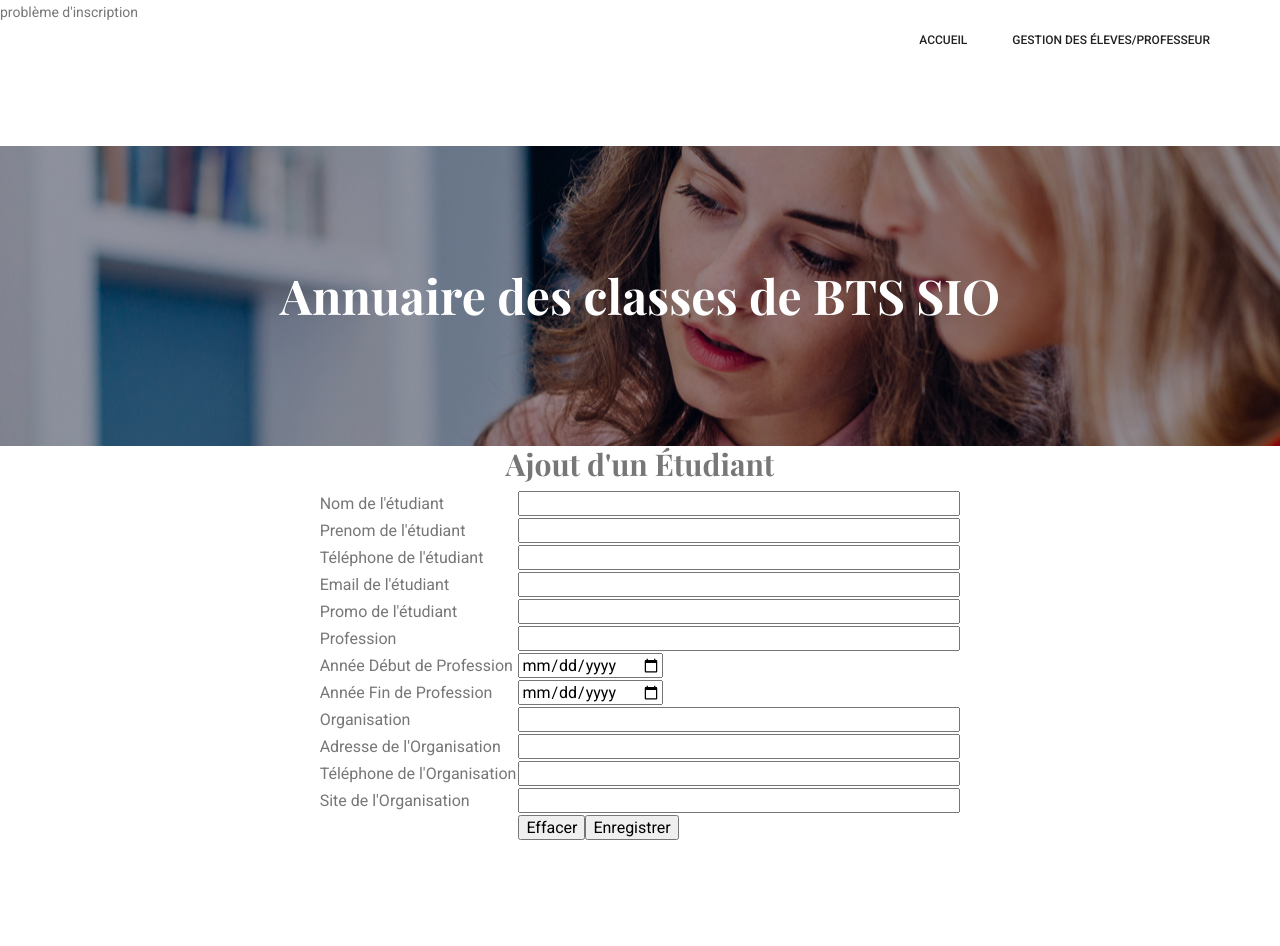
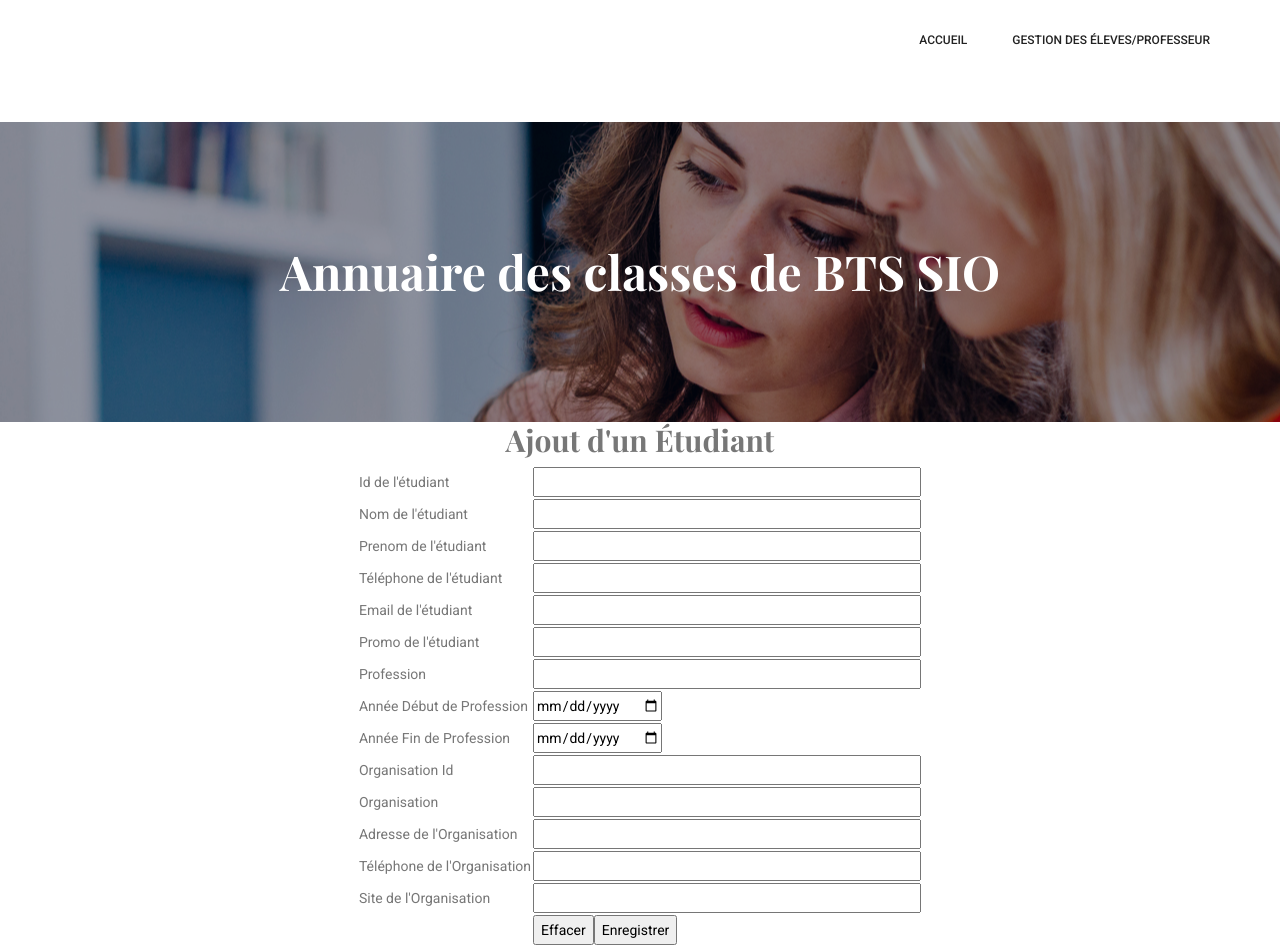
Before and after one commit to claude-boulay/Annuaire, a PHP site: page /controllerEtudiant/addOneEtudiant in a window 1280 px wide. Before the commit the page ends 840 px from the top, so only its background shows below. Run offline with PHP 8.4, Linux system fonts and the light colour scheme.

Commit message:
echo dans les requete sql retirer pour éviter les écrits inutiles

```diff
--- a/classe/etudiant.php
+++ b/classe/etudiant.php
@@ -6,9 +6,11 @@ class Etudiant extends Personne
 {
 
     private string $promo;
+    private $id;
 
-    public function __construct(string $nom, string $prenom, string $telephone, string $mail, string $promo)
+    public function __construct($id, string $nom, string $prenom, string $telephone, string $mail, string $promo)
     {
+        $this->id = $id;
         $this->setNom($nom);
         $this->setPrenom($prenom);
         $this->setTelephone($telephone);
@@ -72,16 +74,17 @@ class Etudiant extends Personne
     public function enregistrer()
     {
         $cnx = connexionBDD();
-        $requete = $cnx->prepare("INSERT INTO AncienEtudiant(etudiant_nom,etudiant_prenom,
+        $requete = $cnx->prepare("INSERT INTO AncienEtudiant(etudiant_id,etudiant_nom,etudiant_prenom,
             etudiant_telephone,etudiant_mail,etudiant_promo)
-            VALUES (:nom,:prenom,:telephone,:mail,:promo)");
+            VALUES (:id,:nom,:prenom,:telephone,:mail,:promo)");
+        $requete->bindValue(':id', $this->id);
         $requete->bindvalue(':nom', $this->nom);
         $requete->bindvalue(':prenom', $this->prenom);
         $requete->bindvalue(':telephone', $this->telephone);
         $requete->bindvalue('mail', $this->mail);
         $requete->bindvalue(':promo', $this->promo);
         $result = $requete->execute();
-        var_dump($requete);
+
         return $result;
     }
 
--- a/controllers/controllerEtudiant.php
+++ b/controllers/controllerEtudiant.php
@@ -6,16 +6,18 @@ require_once("models/model.php");
 function addOneEtudiant()
 {
     if (isset($_POST["enregistrer"])) {
+        $id = $_POST["étudiant_id"];
         $nom = $_POST["étudiant_nom"];
         $prenom = $_POST["étudiant_prenom"];
         $telephone = $_POST["étudiant_tel"];
         $mail = $_POST["étudiant_mail"];
         $promo = $_POST["étudiant_promo"];
+        $id_org = $_POST["organisation_id"];
 
-        $etudiant = new Etudiant($nom, $prenom, $telephone, $mail, $promo);
+        $etudiant = new Etudiant($id, $nom, $prenom, $telephone, $mail, $promo);
         $etudiant->enregistrer();
 
-        if (isset($_POST["profession"])) {
+
         $profession = $_POST["profession"];
         $annee_debut = $_POST["annee_debut"];
         $annee_fin = $_POST["annee_fin"];
@@ -27,17 +29,14 @@ function addOneEtudiant()
 
 
         addOneOrganisation(
+            $id_org,
             $organisation_nom,
             $organisation_adresse,
             $organisation_tel,
             $organisation_site
         );
 
-            addOneTravail($profession, $annee_debut, $annee_fin);
-        }
-        echo "inscription réussi";
-    } else {
-        echo "problème d'inscription";
+        addOneTravail($id_org, $id, $profession, $annee_debut, $annee_fin);
     }
     require_once("views/viewEtudiant.php");
 }
--- a/controllers/controllerProfesseur.php
+++ b/controllers/controllerProfesseur.php
@@ -15,9 +15,6 @@ function addOneProfesseur()
 
         $professeur = new Professeur($nom, $telephone, $mail, $matiere);
         $professeur->enregistrer();
-        echo "inscription réussi";
-    } else {
-        echo "problème d'inscription";
     }
     require_once("views/viewProfesseur.php");
 }
--- a/models/model.php
+++ b/models/model.php
@@ -50,22 +50,22 @@ function getTravail()
     return $resultGetTravail;
 }
 
-function addOneOrganisation($organisation_nom, $organisation_adresse, $organisation_tel, $organisation_site)
+function addOneOrganisation($organisation_id, $organisation_nom, $organisation_adresse, $organisation_tel, $organisation_site)
 {
     $cnx = connexionBDD();
 
 
-    $requete2 = $cnx->prepare("INSERT INTO Organisation(organisation_name,organisation_adresse,organisation_tel,organisation_site) VALUES('$organisation_nom','$organisation_adresse','$organisation_tel','$organisation_site')");
+    $requete2 = $cnx->prepare("INSERT INTO Organisation(organisation_id,organisation_name,organisation_adresse,organisation_tel,organisation_site) VALUES('$organisation_id','$organisation_nom','$organisation_adresse','$organisation_tel','$organisation_site')");
 
     $result = $requete2->execute();
     return $result;
 }
 
-function addOneTravail($profession, $annee_debut, $annee_fin)
+function addOneTravail($organisation_id, $etudiant_id, $profession, $annee_debut, $annee_fin)
 {
     $cnx = connexionBDD();
 
-    $requete1 = $cnx->prepare("INSERT INTO Travailler(profession,annee_debut,annee_fin) VALUES('$profession','$annee_debut','$annee_fin')");
+    $requete1 = $cnx->prepare("INSERT INTO Travailler(organisation_id,etudiant_id,profession,annee_debut,annee_fin) VALUES('$organisation_id','$etudiant_id','$profession','$annee_debut','$annee_fin')");
     $result = $requete1->execute();
     return $result;
 }
--- a/views/viewEtudiant.php
+++ b/views/viewEtudiant.php
@@ -4,6 +4,10 @@
     <center>
         <h2>Ajout d'un Étudiant</h2>
         <table>
+            <tr>
+                <td>Id de l'étudiant</td>
+                <td><input type="text" name="étudiant_id" size="50" required></td>
+            </tr>
             <tr>
                 <td>Nom de l'étudiant</td>
                 <td><input type="text" name="étudiant_nom" size="50" required></td>
@@ -38,6 +42,10 @@
                 <td><input type="date" name="annee_fin" size="50"></td>
             </tr>
             <tr>
+                <td>Organisation Id</td>
+                <td><input type="text" name="organisation_id" size="50" required></td>
+            </tr>
+            <tr>
                 <td>Organisation</td>
                 <td><input type="text" name="organisation_nom" size="50"></td>
             </tr>
```
Lines whose indentation alone changed are shown as unchanged.
